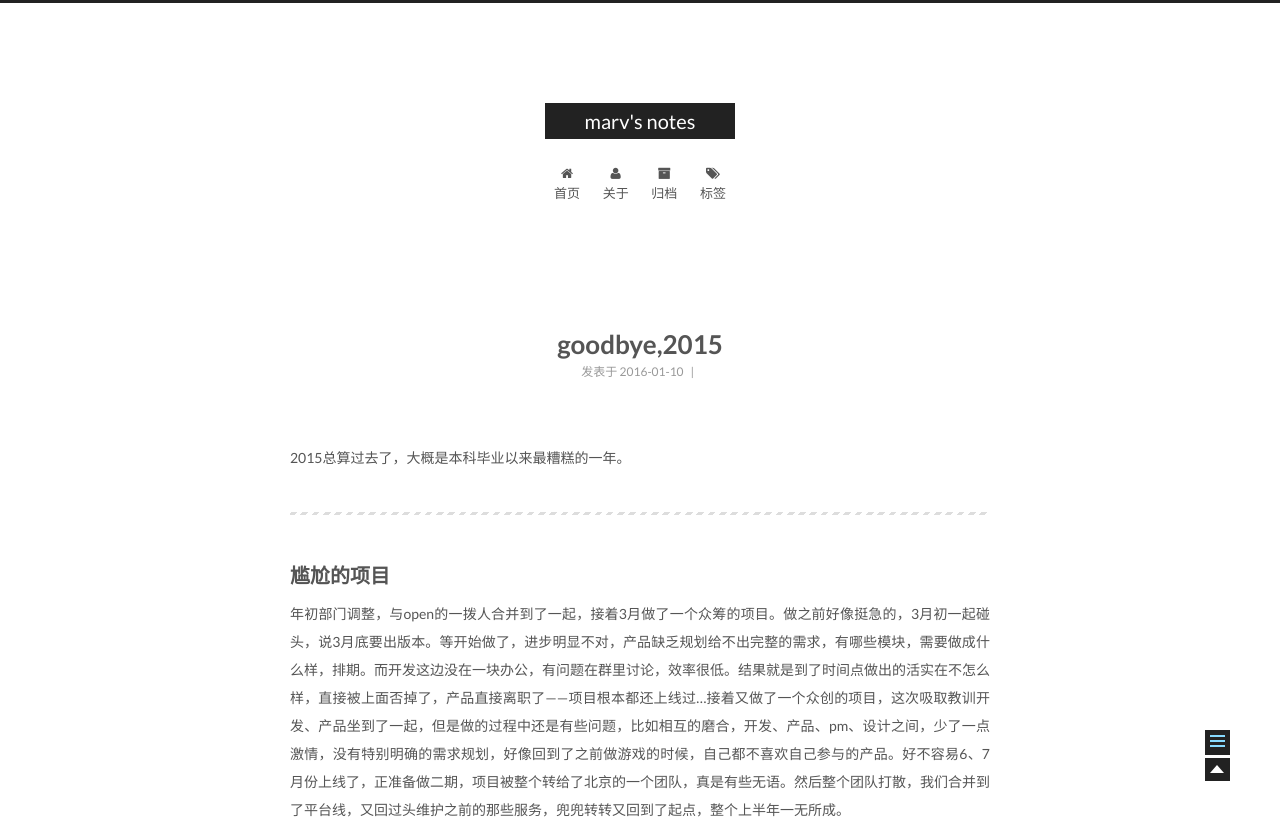
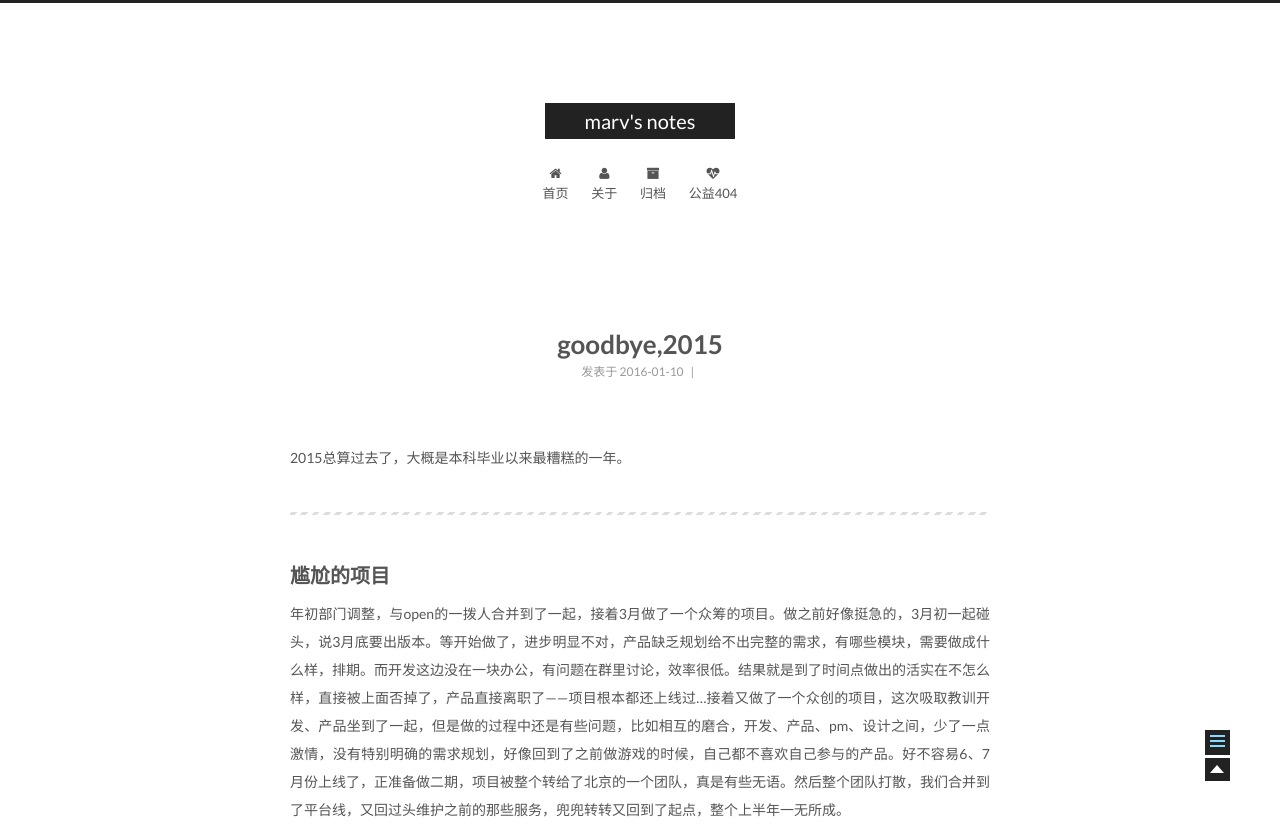
Before and after one commit to marvv/marvv.github.io, a plain HTML site: page 2016/01/10/goodbye2015/index.html in a window 1280 px wide. Shown: the top 827 px of the page. Drawn offline with Linux system fonts and the light colour scheme; a script that the page names is missing.

Commit message:
Site updated: 2016-01-10 21:06:48

```diff
--- a/2016/01/10/goodbye2015/index.html
+++ b/2016/01/10/goodbye2015/index.html
@@ -163,12 +163,12 @@
         </li>
 
 
-        <li class="menu-item menu-item-tags">
-          <a href="/tags" rel="section">
+        <li class="menu-item menu-item-commonweal">
+          <a href="/404.html" rel="section">
 
-              <i class="menu-item-icon fa fa-tags fa-fw"></i> <br />
+              <i class="menu-item-icon fa fa-heartbeat fa-fw"></i> <br />
 
-            标签
+            公益404
           </a>
         </li>
 
@@ -355,10 +355,10 @@
           </div>
 
           <div class="site-state-item site-state-tags">
-            <a href="/tags">
+
               <span class="site-state-item-count">0</span>
               <span class="site-state-item-name">标签</span>
-              </a>
+
           </div>
 
         </nav>
```
Also changed, not shown: about/index.html (+6 -6 lines), archives/2016/01/index.html (+6 -6 lines), archives/2016/index.html (+6 -6 lines), archives/index.html (+6 -6 lines), index.html (+6 -6 lines).
